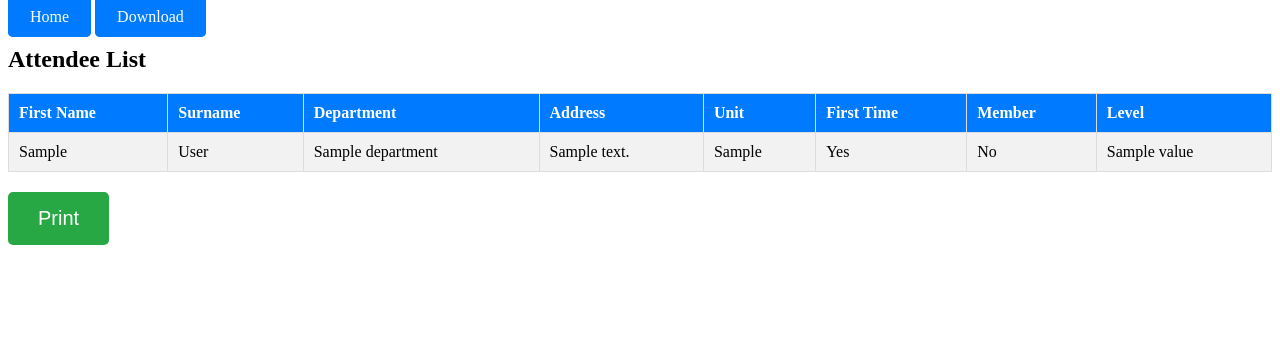
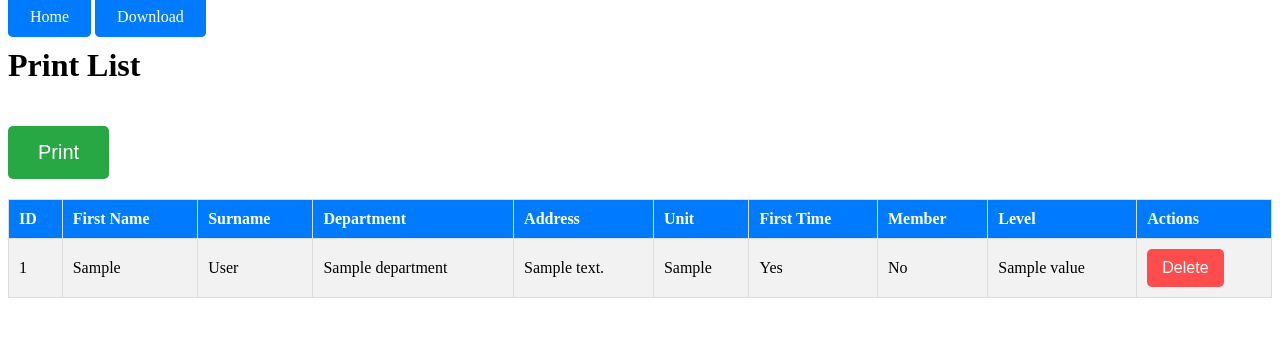
Before and after one commit to Benson003/Projec-That-Just-Happneed-to-work, a Flask app: template app/templates/print.html in a window 1280 px wide. Shown: the top 337 px of the page. Run offline with Flask 3, Linux system fonts and the light colour scheme; the template is opened without the code that fills it: most values are stand-ins (such as "Sample title", 1, 10 or a date in 2020).

```diff
--- a/app/templates/base.html
+++ b/app/templates/base.html
@@ -3,8 +3,12 @@
   <head>
     <meta charset="UTF-8" />
     <meta name="viewport" content="width=device-width, initial-scale=1.0" />
-    {% block stylescripts %}{% endblock %}
+
     <title>{% block title %}{% endblock %}</title>
+    <link rel="prefetch" href="{{ url_for('main')}}">
+    <link rel="prefetch" href="{{ url_for('download')}}">
+
+
   </head>
   <body>
     <style>
@@ -46,4 +50,28 @@ nav a:active {
     </nav>
     {% block content %}{% endblock %}
   </body>
+
+    <script defer>
+        function loadPage(page) {
+            fetch(`/content/${page}`)
+              .then(response => response.text())
+              .then(html => {
+                const content = document.getElementById('content');
+                content.classList.remove('loaded'); // Start fade-out
+                setTimeout(() => {
+                  content.innerHTML = html; // Replace content
+                  content.classList.add('loaded'); // Fade-in new content
+                }, 500);
+              });
+          }
+
+          document.querySelectorAll('a[data-page]').forEach(link => {
+            link.addEventListener('click', event => {
+              event.preventDefault();
+              const page = event.target.getAttribute('data-page');
+              loadPage(page);
+            });
+          });
+
+    <script>
 </html>
--- a/app/templates/form.html
+++ b/app/templates/form.html
@@ -1,29 +1,37 @@
-<form method="POST" class="horizontal-form">
+<form method="POST" class="horizontal-form"  id="myForm">
+<table>
+    <tr>
+        <td>
             <div class="form-group">
                 <label for="first_name">First Name</label>
                 <input type="text" name="first_name" id="first_name" required>
             </div>
-
+        </td>
+        <td>
             <div class="form-group">
                 <label for="last_name">Surname</label>
                 <input type="text" name="last_name" id="last_name" required>
             </div>
-
+        </td>
+        <td>
             <div class="form-group">
                 <label for="department">Department</label>
                 <input type="text" name="department" id="department" required>
             </div>
-
+        </td>
+        <td>
             <div class="form-group">
                 <label for="address">Address</label>
                 <input type="text" name="address" id="address" required>
             </div>
-
+        <td>
+        <td>
             <div class="form-group">
                 <label for="unit">Unit in Church</label>
                 <input type="text" name="unit" id="unit" required>
             </div>
-
+        </td>
+        <td>
             <div class="form-group">
                 <label for="member">Member</label>
                 <select name="member">
@@ -31,7 +39,8 @@
                     <option value="false">No</option>
                 </select>
             </div>
-
+        </td>
+        <td>
             <div class="form-group">
                 <label for="first_time">First Time</label>
                 <select name="first_time">
@@ -39,7 +48,8 @@
                     <option value="false">No</option>
                 </select>
             </div>
-
+        </td>
+        <td>
             <div class="form-group">
                 <label for="level">Level</label>
                 <select name="level">
@@ -50,11 +60,20 @@
                     <option value="LEVEL_500">500</option>
                 </select>
             </div>
-
+        </td>
+        <td>
             <div class="form-group">
                 <input type="submit" value="SUBMIT">
             </div>
+        </td>
+    <tr>
+</table>
 </form>
+<script>
+document.getElementById('myForm').addEventListener('submit', function(event) {
+    // Prevent the form from submitting the default way
+    event.preventDefault();
+</script>
 
 <style>
 
@@ -63,26 +82,23 @@
         padding: 20px;
         border-radius: 5px;
         box-shadow: 0 0 10px rgba(0, 0, 0, 0.1);
-        width: 80%; /* or any width you prefer */
-        max-width: 600px;
+        width: 100%; /* or any width you prefer */
          }
 
     .form-group {
         display: flex;
         justify-content: space-between;
         margin-bottom: 15px;
-        flex-direction: row;
+        margin_right: 10px;
     }
 
     .form-group label {
-        flex: 1; /* Makes label take equal space */
         margin-right: 10px; /* Adds space between label and input */
         text-align: right; /* Aligns label text to the right */
     }
 
     .form-group input,
     .form-group select {
-        flex: 2; /* Makes input/select take more space */
         padding: 8px; /* Adds some padding inside the input fields */
         border: 1px solid #ccc;
         border-radius: 4px;
@@ -90,7 +106,6 @@
     }
 
     .form-group input[type="submit"] {
-        flex: none; /* Prevents the submit button from stretching */
         background-color: #007bff; /* Bootstrap primary color */
         color: white;
         border: none;
--- a/app/templates/index.html
+++ b/app/templates/index.html
@@ -1,17 +1,13 @@
 {% extends "base.html" %}
 
 {% block title %} Home {% endblock %}
-{% block stylescripts %}
 
-<link href="./css/style.css" rel="stylesheet"/>
-<script defer src="./js/main.js"></script>
-
-{% endblock %}
 
 {% block content %}
 
 {% include "form.html" %}
 {% include "table.html" %}
+{% include "clear_db.html" %}
 
 
 
--- a/app/templates/print.html
+++ b/app/templates/print.html
@@ -36,14 +36,14 @@
 <body>
 
 <div>
-    <h2>Attendee List</h2>
+    <h1>Print List</h1>
+           <!-- Green button -->
+    <button class="print-button" onclick="printTable()">Print</button>
 
     <!-- Placeholder for the table -->
     <div id="tableContainer">{% include "table.html" %}</div>
 
-    <!-- Green button -->
-    <button class="print-button" onclick="printTable()">Print</button>
-</div>
+
 
 <script>
     // Load the table HTML
--- a/app/templates/table.html
+++ b/app/templates/table.html
@@ -1,5 +1,7 @@
 <table id="attendeeTable">
     <tr>
+        <th class="hide"></th>
+        <th>ID</th>
         <th>First Name</th>
         <th>Surname</th>
         <th>Department</th>
@@ -8,9 +10,14 @@
         <th>First Time</th>
         <th>Member</th>
         <th>Level</th>
+        {% if not is_download %}
+        <th>Actions</th>
+        {% endif %}
     </tr>
     {% for person in attendee %}
-    <tr>
+    <tr value="{{ person.id }}">
+        <td class="hide">{{ person.id }}</td>
+        <td>{{ loop.index }}</td>
         <td>{{ person.first_name }}</td>
         <td>{{ person.last_name }}</td>
         <td>{{ person.department }}</td>
@@ -19,6 +26,13 @@
         <td>{{ 'Yes' if attendee.first_time else 'No' }}</td>
         <td>{{ 'Yes' if attendee.member else 'No'}}</td>
         <td>{{ person.level.value}}</td>
+        {% if not is_download %}
+        <td class="hide_print">
+            <button class="delete-btn"  value = '{{ person.id }}' onclick="deleteAttendee({{ person.id }})">Delete
+            </button>
+        </td>
+        {% endif %}
+
     </tr>
     {% endfor %}
 
@@ -26,6 +40,9 @@
 </table>
 
 <style>
+    .hide{
+        display: none;
+    }
     table {
         width: 100%; /* Full width of the container */
         margin-top: 20px; /* Space above table */
@@ -53,4 +70,74 @@
     tr:hover {
         background-color: #f1f1f1; /* Light gray on hover */
     }
+
+    /* General button styles */
+    button {
+        padding: 10px 15px; /* Add padding for better appearance */
+        border: none;       /* Remove default border */
+        border-radius: 5px; /* Rounded corners */
+        cursor: pointer;    /* Change cursor to pointer on hover */
+        font-size: 16px;    /* Adjust font size */
+        transition: background-color 0.3s ease; /* Smooth transition */
+    }
+
+    /* Style for delete buttons */
+    .delete-btn {
+        background-color: #ff4d4d; /* Red background */
+        color: white;              /* White text */
+    }
+
+    /* Hover effect */
+    .delete-btn:hover {
+        background-color: #ff1a1a; /* Darker red on hover */
+    }
+
+    @media print{
+        .hide_print{
+            display: none;
+        }
+    }
+
 </style>
+
+<script>
+    async function deleteAttendee(attendeeId) {
+            try {
+                const response = await fetch(`/delete-attendee/${attendeeId}`, {
+                    method: 'DELETE',
+                    headers: {
+                        'Content-Type': 'application/json' // Optional, but good practice
+                    }
+                });
+
+                if (response.ok) {
+                    const row = document.getElementById(`attendee-${attendeeId}`);
+                    if (row) {
+                        row.remove(); // Remove the row from the table
+                        alert('Attendee deleted successfully.');
+                    } else {
+                        console.error('Row not found for ID:', attendeeId);
+                        location.reload();
+                        location.reload();
+                        location.reload();
+                    }
+                } else {
+                    const errorMessage = await response.text();
+                    location.reload();
+                    location.reload();
+                    location.reload();
+                    console.error('Error response:', response.status, errorMessage);location.reload();
+
+                    location.reload();
+                    location.reload();
+
+                }
+            } catch (error) {
+                console.error('Error during deletion:', error);
+                alert('An error occurred while trying to delete the attendee.');
+                location.reload();
+                location.reload();
+                location.reload();
+            }
+        }
+</script>
--- a/routes/routes.py
+++ b/routes/routes.py
@@ -70,7 +70,9 @@ def register_routes(app):
     @app.route('/download/')
     def download():
         data = Attendee.query.all()
-        context = {"attendee":data}
+        context = {
+            "attendee":data,
+            'is_download':True}
         return render_template("print.html",**context)
 
     @app.route('/table')
@@ -78,3 +80,37 @@ def register_routes(app):
         data = Attendee.query.all()
         context = {"attendee":data}
         return render_template('table.html',**context)
+
+
+    @app.route('/clear-db', methods=['POST'])
+    def clear_db():
+        try:
+            # Delete all rows from the Attendee table
+            db.session.query(Attendee).delete()
+            db.session.commit()
+            print("Database cleared successfully!")
+        except Exception as e:
+            db.session.rollback()
+            print(f"Failed to clear database: {e}")
+            print("Failed to clear the database.")
+
+        return redirect(url_for('main'))
+
+    @app.route('/delete-attendee/<int:attendee_id>', methods=['DELETE'])
+    def delete_attendee(attendee_id):
+        try:
+            # Find the attendee by ID
+            attendee = Attendee.query.get(attendee_id)
+
+            if attendee:
+                # Delete the attendee from the session and commit
+                db.session.delete(attendee)
+                db.session.commit()
+                return jsonify({"message": "Attendee deleted successfully."}), 204  # No content
+            else:
+                # Return an error message if the attendee is not found
+                return jsonify({"error": "Attendee not found."}), 404  # Not found
+        except Exception as e:
+            # Handle any exceptions that occur
+            print(f"Error deleting attendee: {e}")
+            return jsonify({"error": "An error occurred while deleting the attendee."}), 500  # Internal server error
```
Also changed, not shown: app/templates/clear_db.html (added, +53 -0 lines), instance/db.sqlite3, 1 other file. Lines whose indentation alone changed are shown as unchanged.
